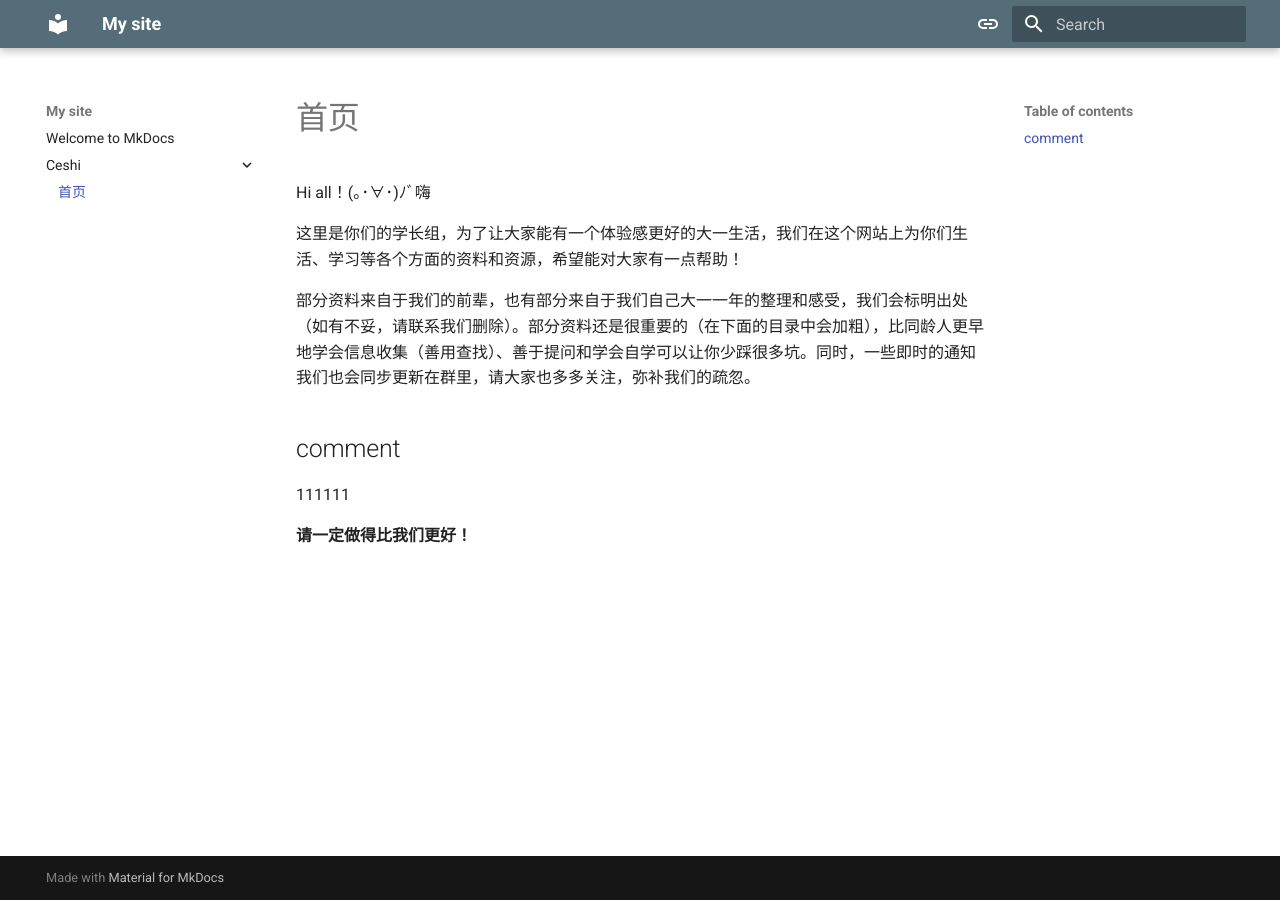
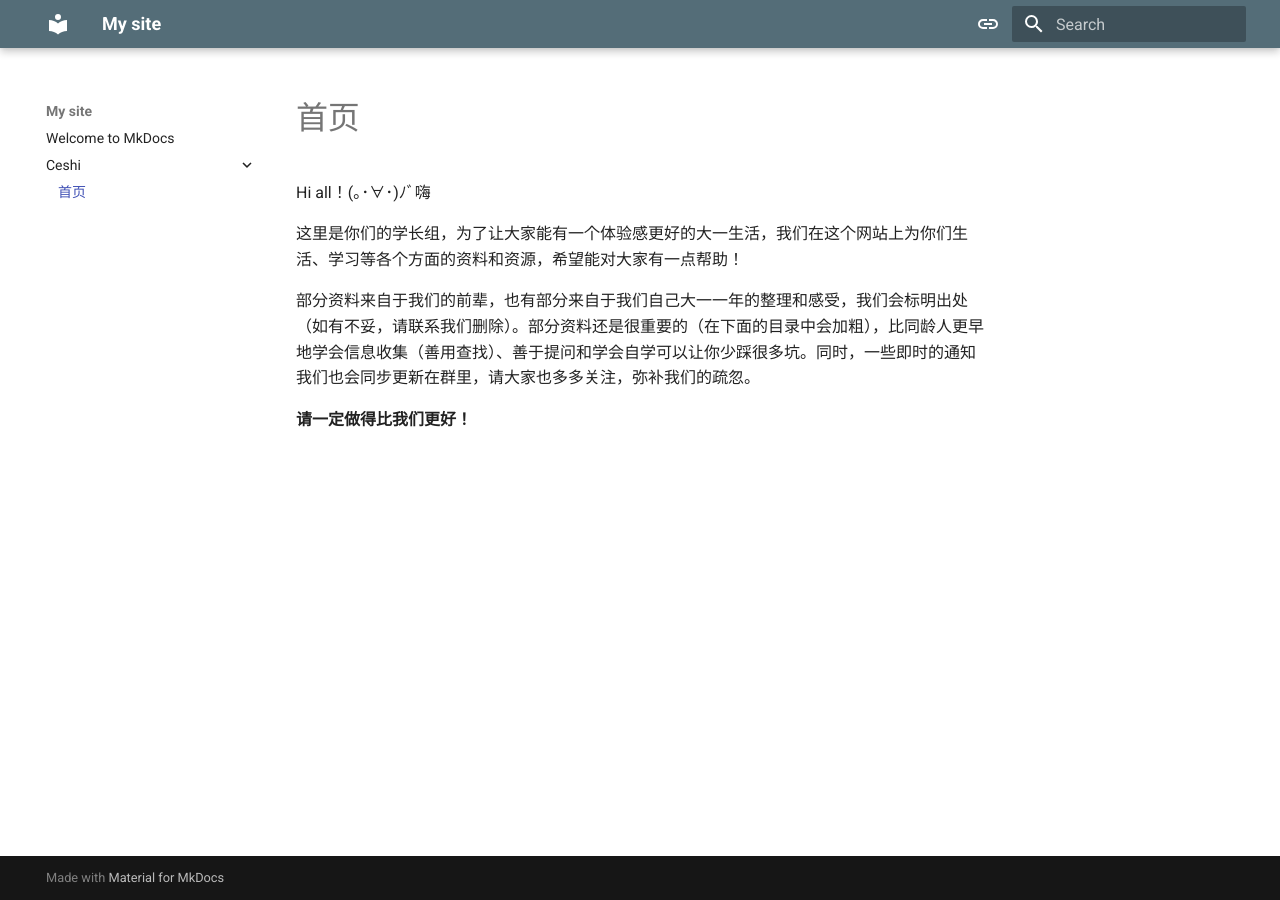
Before and after one commit to Waai-Zan/Waai-Zan.github.io, an MkDocs documentation site: the page built from docs/ceshi/test.md, in a window 1280 px wide. Built offline with MkDocs 1.6.1 and Material for MkDocs 9.7.7, drawn with Linux system fonts in a browser that asks for light colours.

Commit message:
Update test.md

```diff
--- a/docs/ceshi/test.md
+++ b/docs/ceshi/test.md
@@ -6,8 +6,4 @@ Hi all！(｡･∀･)ﾉﾞ嗨
 
 部分资料来自于我们的前辈，也有部分来自于我们自己大一一年的整理和感受，我们会标明出处（如有不妥，请联系我们删除）。部分资料还是很重要的（在下面的目录中会加粗），比同龄人更早地学会信息收集（善用查找）、善于提问和学会自学可以让你少踩很多坑。同时，一些即时的通知我们也会同步更新在群里，请大家也多多关注，弥补我们的疏忽。
 
-## comment
-
-111111
-
 **请一定做得比我们更好！**
```
